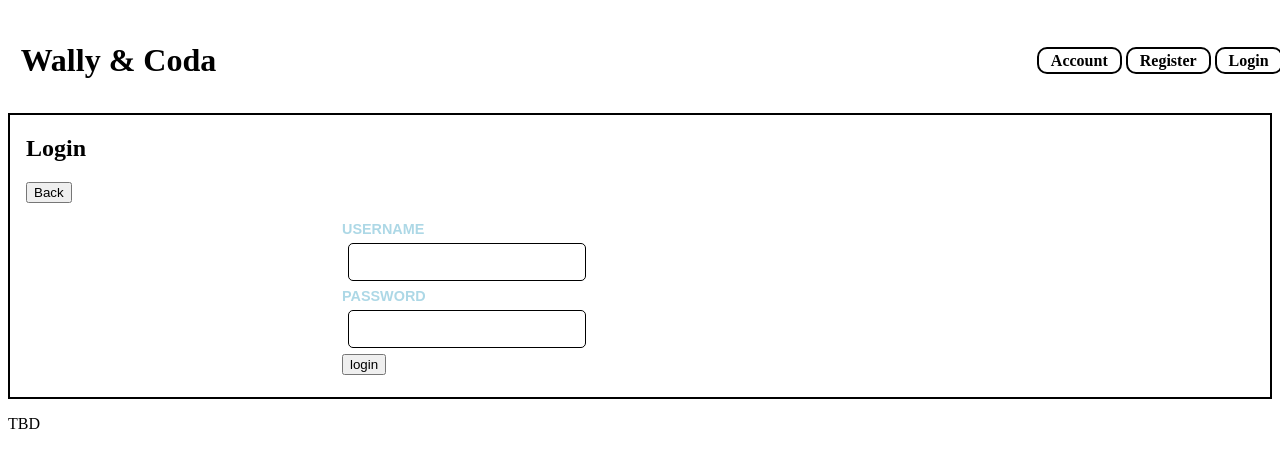
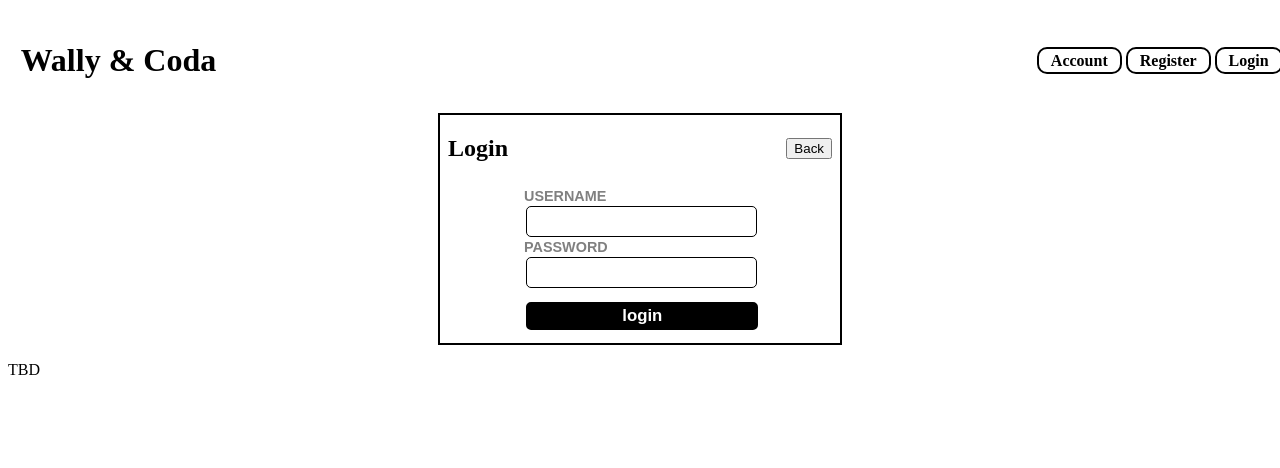
Before and after one commit to josquinlarsen/w-c-new, a React (Vite) app in the folder app/: page /login in a window 1280 px wide. Shown: the top 468 px of the page. Built offline with nearby package versions, Linux system fonts and the light colour scheme.

Commit message:
spruce up Form component css

```diff
--- a/app/src/App.css
+++ b/app/src/App.css
@@ -1,4 +1,10 @@
 /* App Root CSS */
+
+main {
+    display: flex;
+    align-items: center;
+    justify-content: center;
+}
 
 .navbar {
     width: 100%;
@@ -64,22 +70,32 @@ button { cursor: pointer;}
 /* FORM */
 .form-container {
     border: 2px solid black;
-    min-width:25rem;
-    padding-left: 1rem;
+    width:25rem;
+    /* padding-left: 1rem; */
 }
+
+.form-header {
+    display:flex;
+    align-items: center;
+    justify-content: space-between;
+    padding: 0 2%;
+}
+
 form {
-    width: 90%;
-    max-width: 40rem;
+    /* width: 90%;
+    max-width: 40rem; */
     font-family: "Nunito Sans", sans-serif;
-    margin: 1% auto;
-
+    /* margin: 1% auto; */
+    display: flex;
+    align-items: center;
+    justify-content: center;
 }
 
 label {
     display: block;
     font-weight: 700;
     font-size: 90%;
-    color: lightblue;
+    color: gray;
     text-transform: uppercase;
 }
 
@@ -104,6 +120,26 @@ input {
     color: gray;
 }
 
+form button {
+    font-weight:700;
+    font-size: 105%;
+    padding:1%;
+    margin:1%;
+    margin-top: 5%;
+    width: 14.5rem;
+    height: 2 rem;
+    border-radius: 5px;
+    border: 2px solid black;
+    background-color: black;
+    color: white;
+    cursor: pointer;
+}
+
+form button:hover {
+    background-color: white;
+    color:black;
+}
+
 /* Table */
 table {
     width: 75%;
--- a/app/src/components/Form.tsx
+++ b/app/src/components/Form.tsx
@@ -34,8 +34,8 @@ export default function Form<T extends Record<string, any>>({
     return (
         <>
         <div className="form-container">
-        <div>
-        <h2>{title}</h2>
+        <div className="form-header">
+            <h2>{title}</h2>
             <button type="button" onClick={onCancel}>Back</button>
         </div>
         <form onSubmit={handleSubmit}>
```
